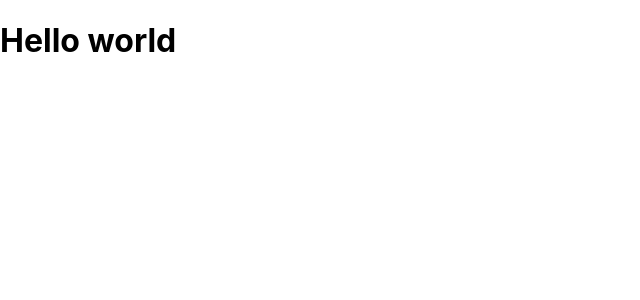
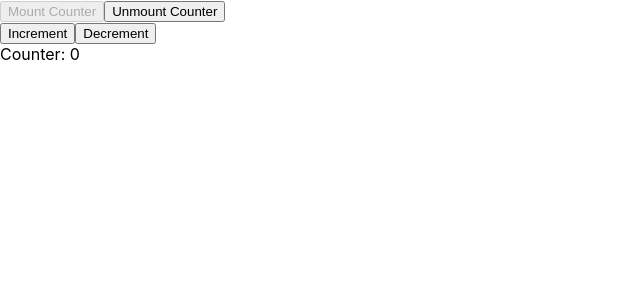
Before and after one commit to sultanularefin/React_LifeCycle_Windows, a React (Create React App) app: page / in a window 1280 px wide. Shown: the top 300 px of the page, without its empty margins (0-640 px from the left). Built offline with nearby package versions, Linux system fonts and the light colour scheme.

Commit message:
without_eslint

```diff
--- a/src/LifeCycleCounter.js
+++ b/src/LifeCycleCounter.js
@@ -0,0 +1,45 @@
+import React  from 'react'
+
+
+export  default class Counter extends React.Component {
+
+
+    constructor(props){
+        console.log('Constructor');
+        super (props);
+
+        this.state={
+            counter:0,
+        }
+
+        this.increment =()=>this.setState({counter:this.state.counter})
+        this.increment =()=>this.setState({counter:this.state.counter + 1})
+        this.increment =()=>this.setState({counter:this.state.counter - 1})
+    }
+
+    componentDidMount(){
+        console.log('Component Did Mount')
+        console.log('-------------------')
+    }
+
+    render(){
+        console.log('Render')
+
+        return (<div>
+            <button onClick={this.increment}> Increment </button>
+            <button onClick={this.decrement}> Decrement </button>
+            <div className="counter">
+                Counter: {this.state.counter}
+            </div>
+            </div>
+            )
+
+    }
+
+
+    ComponentDidUpdate(prevProps,prevState,snapshot){
+        console.log('Component Did Mount')
+        console.log('-------------------')
+    }
+
+}
--- a/src/LifeCycleEntry.js
+++ b/src/LifeCycleEntry.js
@@ -1,18 +1,30 @@
 import React, { Component } from 'react';
 
-// import Counter from './LifeCycleCounter';
+import Counter from './LifeCycleCounter';
 
 import logo from './logo.svg';
 
 import './App.css';
 
 class LifeCycleEntry extends Component {
+   constructor(props){
+       super(props);
+       this.state={
+           mount:true
+       }
+
+       this .mountCounter=()=> this.setState({mount:true})
+       this .unmountCounter=()=> this.setState({mount:false})
+
+   }
     render() {
         return (
             <div>
-                {/*<Counter/>*/}
+                <button onClick ={this.mountCounter} disabled ={this.state.mount}>Mount Counter </button>
+                <button onClick ={this.unmountCounter} disabled ={!this.state.mount}>Unmount Counter </button>
+                {this.state.mount ? <Counter/>: null}
 
-                <h1> Hello world</h1>
+                {/*<h1> Hello world</h1>*/}
             </div>);
     }
 }
```
